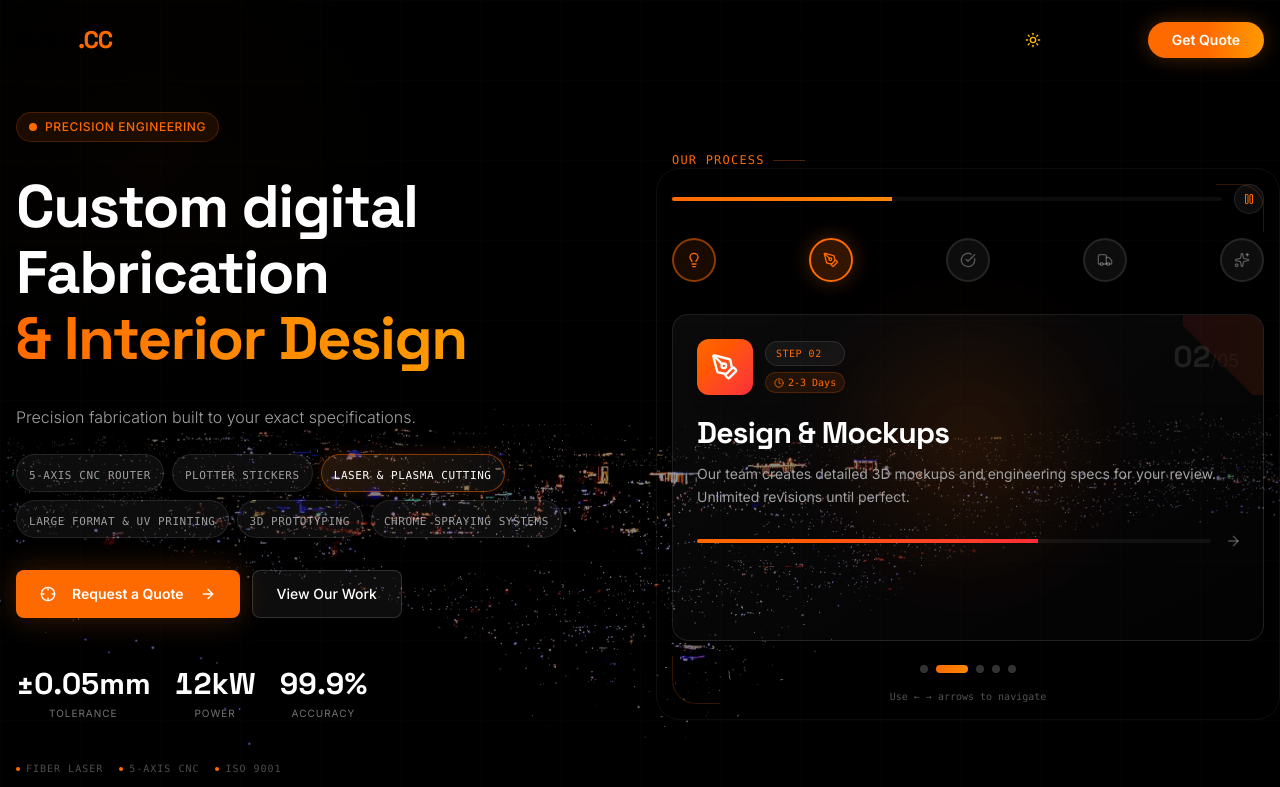
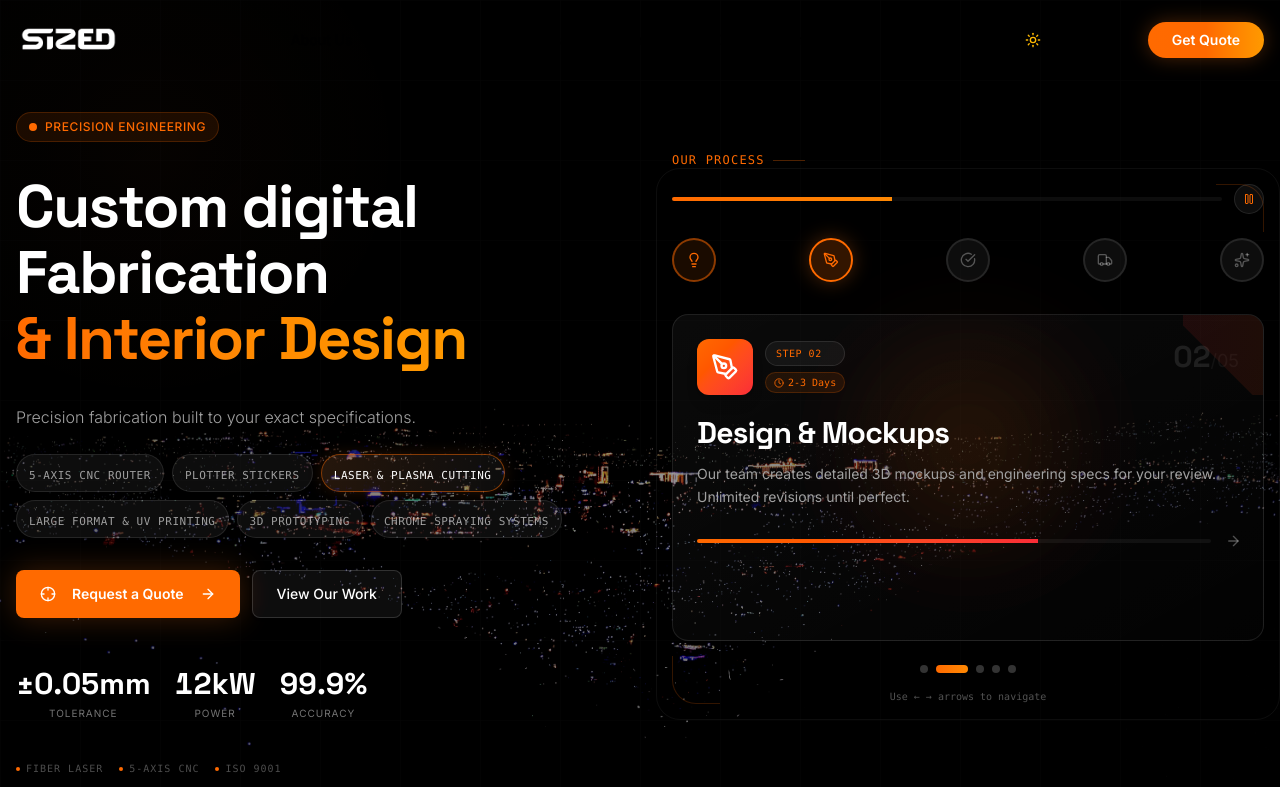
Before and after one commit to nsanzumuhire/Sized-CC, a Next.js app: page / in a window 1280 px wide. Shown: the top 787 px of the page. Built offline with nearby package versions, Linux system fonts and the light colour scheme.

Commit message:
feat: add zised logo

```diff
--- a/components/layout/footer.tsx
+++ b/components/layout/footer.tsx
@@ -1,6 +1,7 @@
 "use client";
 
 import Link from "next/link";
+import Image from "next/image";
 import {
   Sofa,
   Palette,
@@ -45,9 +46,15 @@ export function Footer() {
           {/* Brand Column */}
           <div className="space-y-4">
             <div className="space-y-3">
-              <h3 className="text-xl font-bold font-heading text-white">
-                SIZED<span className="text-primary">.CC</span>
-              </h3>
+              <Link href="/" className="block w-fit">
+                <Image
+                  src="/logo.png"
+                  alt="SIZED"
+                  width={120}
+                  height={40}
+                  className="h-8 w-auto object-contain"
+                />
+              </Link>
               <p className="text-muted-foreground text-xs leading-relaxed">
                 Precision metal cutting and custom fabrication for industrial and
                 commercial applications.
--- a/components/layout/navbar.tsx
+++ b/components/layout/navbar.tsx
@@ -1,6 +1,7 @@
 "use client";
 
 import Link from "next/link";
+import Image from "next/image";
 import { Button } from "@/components/ui/button";
 import { Menu, X } from "lucide-react";
 import { ThemeToggle } from "@/components/ui/theme-toggle";
@@ -77,9 +78,15 @@ export function Navbar() {
         >
           <Link
             href="/"
-            className="text-2xl font-bold font-heading tracking-tighter text-black dark:text-white flex items-center gap-1 hover:opacity-80 transition-opacity"
+            className="flex items-center gap-1 hover:opacity-80 transition-opacity"
           >
-            SIZED<span className="text-primary">.CC</span>
+            <Image
+              src="/logo.png"
+              alt="SIZED"
+              width={120}
+              height={40}
+              className="h-8 w-auto object-contain"
+            />
           </Link>
         </motion.div>
 
--- a/components/sections/faq.tsx
+++ b/components/sections/faq.tsx
@@ -31,6 +31,10 @@ const faqs = [
   {
     question: "Do you handle installation?",
     answer: "We offer professional installation services for signage, fixtures, and large installations. Our team ensures everything is mounted securely and looks perfect.",
+  },
+  {
+    question: "What payment methods do you accept?",
+    answer: "We accept Visa, Mastercard, MTN Mobile Money, and Airtel Money. Payment can be made securely upon invoice generation.",
   },
   {
     question: "What file formats do you accept?",
```
Also changed, not shown: public/logo.png (added).
